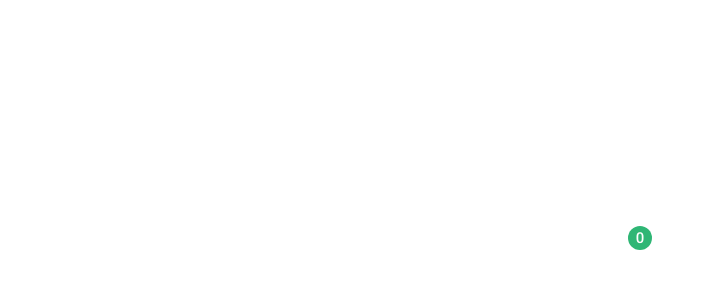
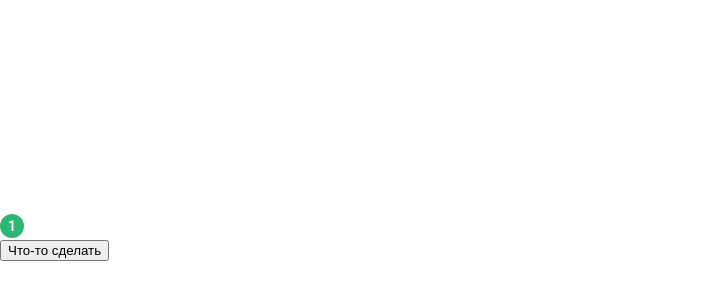
Before and after one commit to LeMane1/vk-internship-test, a React (Vite) app: page / in a window 1280 px wide. Shown: the part 162-462 px from the top of the page, without its empty margins (0-715 px from the left). Built offline with nearby package versions, Linux system fonts and the light colour scheme.

Commit message:
added Button component, fixed Counter and PulseIndicator

```diff
--- a/src/App.css
+++ /dev/null
@@ -1,4 +0,0 @@
-#root {
-  max-width: 1280px;
-  margin: 0 auto;
-}
--- a/src/App.tsx
+++ b/src/App.tsx
@@ -1,10 +1,13 @@
 import { Counter } from './components/counter/Counter'
-import './App.css'
+import { Button } from './components/button/Button'
 
 function App() {
   return (
     <>
-      <Counter />
+      <Counter size={24} hasPulse={false} quantity={1}/>
+      <Button>
+        Что-то сделать
+      </Button>
     </>
   )
 }
--- /dev/null
+++ b/src/components/button/Button.tsx
@@ -0,0 +1,35 @@
+import './Button.styl'
+
+type ButtonTypes = 'primary' | 'secondary'
+type ButtonSizes = 28 | 36 | 56
+
+interface IButtonProps{
+  children: string;
+  type?: ButtonTypes;
+  size?: ButtonSizes;
+  isActive?: boolean;
+  isLoading?: boolean;
+  hasCounter?: boolean;
+}
+
+export const Button: React.FC<IButtonProps> = ({
+  children = '',
+  type = 'primary',
+  size = 28,
+  isActive = true,
+  // isLoading = false,
+  // hasCounter = false,
+}) => {
+  return (
+    <>
+      <button
+        disabled={!isActive}
+        className={`button-type-${type}
+                    button-size-${size}
+        `}
+      >
+        {children}
+      </button>
+    </>
+  )
+}
--- a/src/components/counter/Counter.styl
+++ b/src/components/counter/Counter.styl
@@ -26,6 +26,7 @@ p
   display flex
   justify-content center
   align-items center
+  width fit-content
 
 .counter-type-primary
   background-color primary-color
--- a/src/components/counter/Counter.tsx
+++ b/src/components/counter/Counter.tsx
@@ -1,11 +1,10 @@
 import './Counter.styl'
 import { PulseIndicator } from './PulseIndicator';
-import type { PulseIndicatorSizeTypes } from './PulseIndicator';
 
 export type СounterTypes = 'primary' | 'secondary'
 export type CounterSizes = 8 | 12 | 16 | 20 | 24
 
-const restrictedTextSizes: PulseIndicatorSizeTypes[] = [8, 12]
+const restrictedTextSizes: number[] = [8, 12]
 
 interface ICounterProps {
   type?: СounterTypes;
@@ -23,7 +22,7 @@ export const Counter: React.FC<ICounterProps> = ({
   hasPulse = false
 }) => {
 
-  const validateQuantity = (quantity: number | string): string => {
+  const getValidatedQuantity = (quantity: number | string): string => {
     if (typeof quantity == "number"){
       if (quantity > 99){
         return '99+'
@@ -41,14 +40,14 @@ export const Counter: React.FC<ICounterProps> = ({
 
   return (
     <>
-      <PulseIndicator isActive={hasPulse} size={size as PulseIndicatorSizeTypes} type={type}>
+      <PulseIndicator isActive={hasPulse && restrictedTextSizes.includes(size)} type={type}>
         <div className={` counter-wrapper
                           counter-size-${size}
                           counter-type-${type}
                           ${hasStroke ? 'counter-stroke' : ''}
         `}>
-          {!restrictedTextSizes.includes(size as PulseIndicatorSizeTypes) &&
-          <p className={`counter-text-size-${size}`}>{validateQuantity(quantity)}</p>}
+          {!restrictedTextSizes.includes(size) &&
+          <p className={`counter-text-size-${size}`}>{getValidatedQuantity(quantity)}</p>}
         </div>
       </PulseIndicator>
     </>
--- a/src/components/counter/PulseIndicator.styl
+++ b/src/components/counter/PulseIndicator.styl
@@ -1,26 +1,32 @@
 @import '../../styles'
+
+.pulse-wrapper{
+  position static
+}
+
+.children-wrapper{
+  width fit-content
+  height fit-content
+}
 
 .pulse-indicator {
   position relative
+  width fit-content
+  height fit-content
   display flex
   align-items center
   justify-content center
 }
 
-.pulse-indicator-size-8{
-  width 8px
-  height 8px
-}
-
-.pulse-indicator-size-12{
-  width 12px
-  height 12px
-}
-
-.pulse-indicator .children-wrapper,
-.pulse-indicator .pulse {
+.pulse {
   position absolute
   border-radius 999px
+  width 100%
+  height 100%
+  animation-name: pulse-scale-fade;
+  animation-iteration-count: infinite;
+  animation-duration: 2s;
+  transform-origin center
 }
 
 .pulse-indicator-primary .pulse{
@@ -31,29 +37,11 @@
   background-color secondary-color
 }
 
-.pulse-indicator-size-8 .children-wrapper,
-.pulse-indicator-size-8 .pulse {
-  width 8px
-  height 8px
-}
-
-.pulse-indicator-size-12 .children-wrapper,
-.pulse-indicator-size-12 .pulse {
-  width 12px
-  height 12px
-}
-
-.pulse-indicator .pulse {
-  animation-name: red-dot-scale-fade;
-  animation-iteration-count: infinite;
-  animation-duration: 2s;
-}
-
 .pulse-indicator .pulse.two {
   animation-delay: 0.25s;
 }
 
-@keyframes red-dot-scale-fade {
+@keyframes pulse-scale-fade {
   0% {
     opacity: 0.5;
     transform: scale(1);
--- a/src/components/counter/PulseIndicator.tsx
+++ b/src/components/counter/PulseIndicator.tsx
@@ -1,26 +1,20 @@
 import './PulseIndicator.styl'
-import type { CounterSizes, СounterTypes } from './Counter';
-
-export type PulseIndicatorSizeTypes = Exclude<CounterSizes, 16 | 20 | 24>;
+import type { СounterTypes } from './Counter';
 
 interface IPulseIndicatorProps{
   children: React.ReactNode;
   isActive: boolean;
-  size: PulseIndicatorSizeTypes;
   type: СounterTypes;
 }
 
 export const PulseIndicator:React.FC<IPulseIndicatorProps> = ({
   children,
   isActive = false,
-  size = 8,
   type = 'primary'
 }) => {
   return (
-    <>
-
+    <div className='pulse-wrapper'>
       <div className={` pulse-indicator
-                        pulse-indicator-size-${size}
                         pulse-indicator-${type}
       `}>
           <div className="children-wrapper">
@@ -29,6 +23,6 @@ export const PulseIndicator:React.FC<IPulseIndicatorProps> = ({
         {isActive && <div className="pulse one"></div>}
         {isActive && <div className="pulse two"></div>}
       </div>
-    </>
+    </div>
   )
 }
--- a/src/index.css
+++ b/src/index.css
@@ -22,9 +22,10 @@
 }
 
 body {
-  margin: 0;
   display: flex;
   place-items: center;
   min-width: 320px;
   min-height: 100vh;
+  max-width: 1280px;
+  margin: 0 auto;
 }
```
Also changed, not shown: src/components/button/Button.styl (added).
